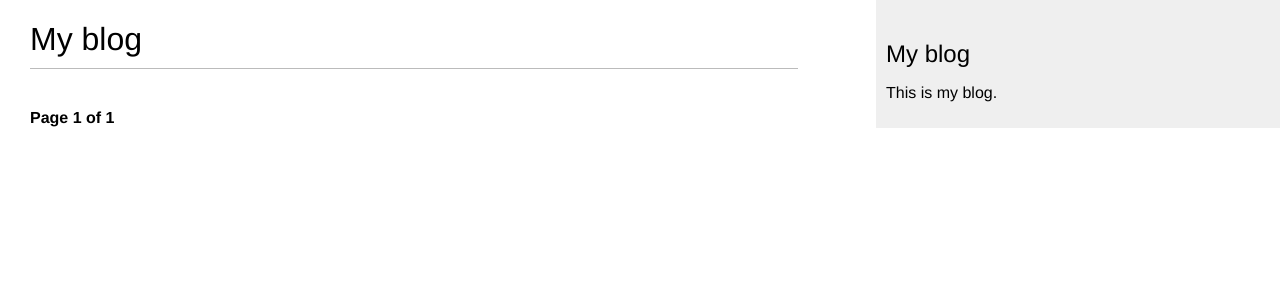
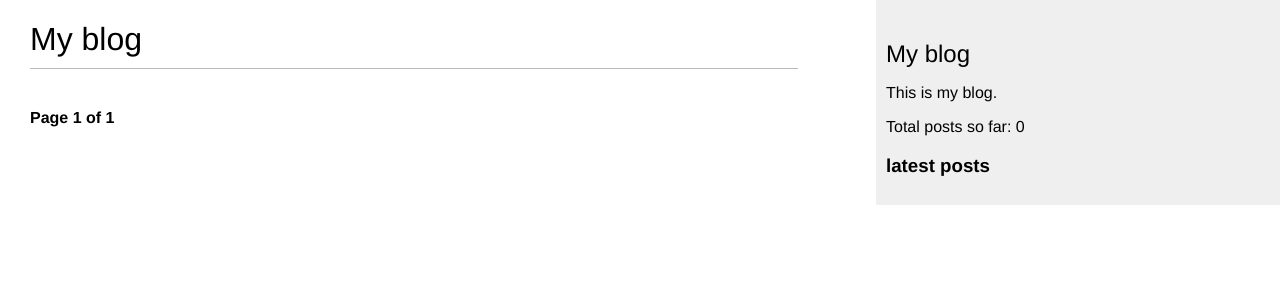
Before and after one commit to gitemad/jsharif-blog, a Django app: page /blog/ in a window 1280 px wide. Shown: the top 300 px of the page. Run offline with Django 4.2, Linux system fonts and the light colour scheme; data that the repository does not hold is empty.

Commit message:
feat: add custom template tags

```diff
--- a/mysite/blog/templates/blog/base.html
+++ b/mysite/blog/templates/blog/base.html
@@ -1,3 +1,4 @@
+{% load blog_tags %}
 {% load static %}
 
 <!DOCTYPE html>
@@ -17,7 +18,17 @@
         </div>
         <div id="sidebar">
             <h2>My blog</h2>
-            <p>This is my blog.</p>
+            <p>
+                This is my blog.
+            </p>
+            <p>
+                Total posts so far: {% total_posts %}
+            </p>
+
+            <h3>
+                latest posts
+            </h3>
+            {% show_latest_posts %}
         </div>
     </body>
 </html>
--- /dev/null
+++ b/mysite/blog/templates/blog/post/latest_posts.html
@@ -0,0 +1,9 @@
+<ul>
+    {% for post in latest_posts %}
+        <li>
+            <a href="{{ post.get_absolute_url }}">
+                {{ post.title }}
+            </a>
+        </li>
+    {% endfor %}
+</ul>
--- /dev/null
+++ b/mysite/blog/templatetags/blog_tags.py
@@ -0,0 +1,18 @@
+from django import template
+from ..models import Post
+
+register = template.Library()
+
+@register.simple_tag
+def total_posts():
+    return Post.published.count()
+
+@register.inclusion_tag('blog/post/latest_posts.html')
+def show_latest_posts(count=3):
+    latest_posts = Post.published.order_by('-publish')[:count]
+
+    return {
+        'latest_posts': latest_posts
+    }
+
+# @register.filter
```
Also changed, not shown: mysite/blog/templatetags/__init__.py (added).
